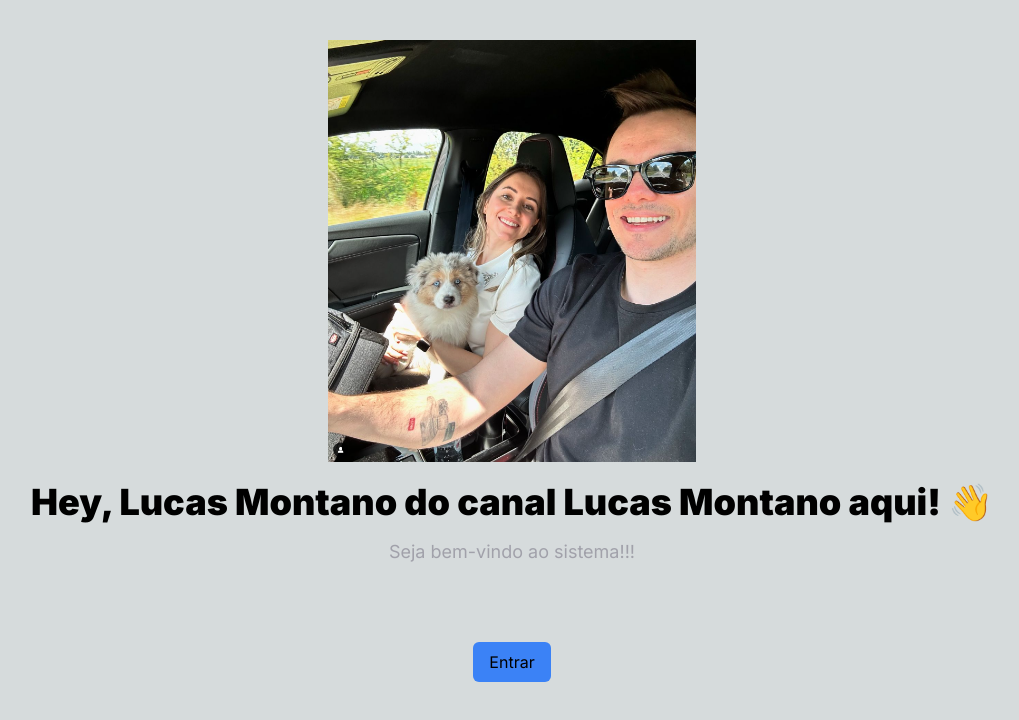
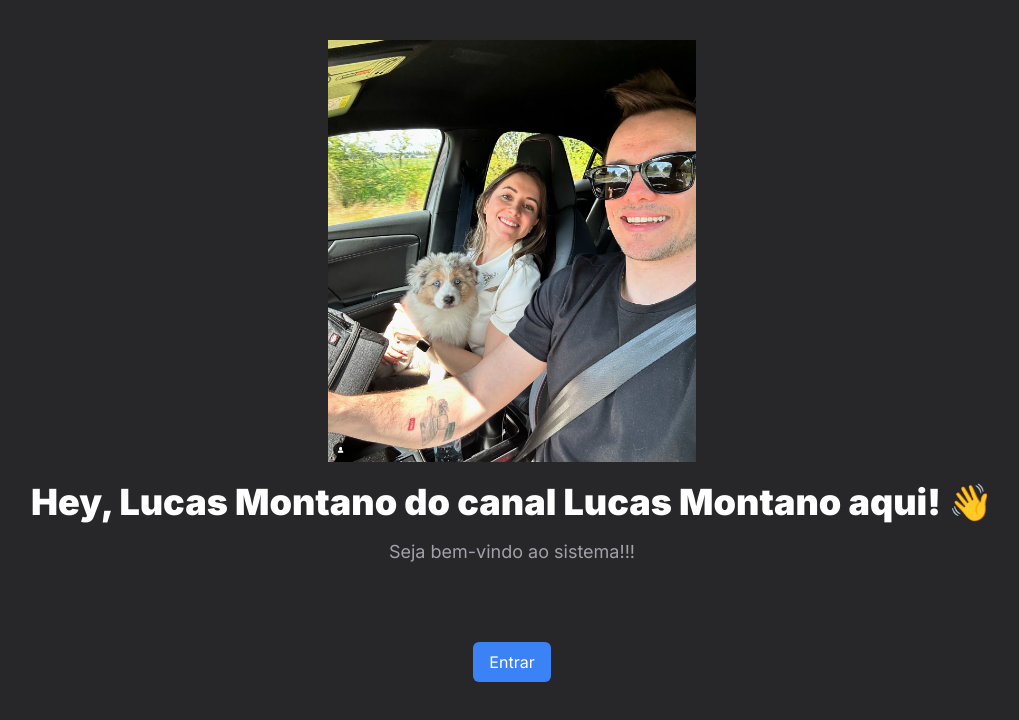
Before and after one commit to felipereducino/lucasmontano-lp, a Next.js app: page / in a window 1280 px wide. Shown: the top 720 px of the page, without its empty margins (128-1147 px from the left). Built offline with nearby package versions, Linux system fonts and the light colour scheme.

Commit message:
fix: fixing text color and background color

```diff
--- a/src/app/globals.css
+++ b/src/app/globals.css
@@ -3,16 +3,16 @@
 @tailwind utilities;
 
 :root {
-  --foreground-rgb: 0, 0, 0;
-  --background-start-rgb: 214, 219, 220;
-  --background-end-rgb: 255, 255, 255;
+  --foreground-rgb: 255, 255, 255;
+  --background-start-rgb: 39, 39, 42;
+  --background-end-rgb: 39, 39, 42;
 }
 
 @media (prefers-color-scheme: dark) {
   :root {
     --foreground-rgb: 255, 255, 255;
     --background-start-rgb: 39, 39, 42;
-    --background-end-rgb: 0, 0, 0;
+    --background-end-rgb: 39, 39, 42;
   }
 }
 
```
